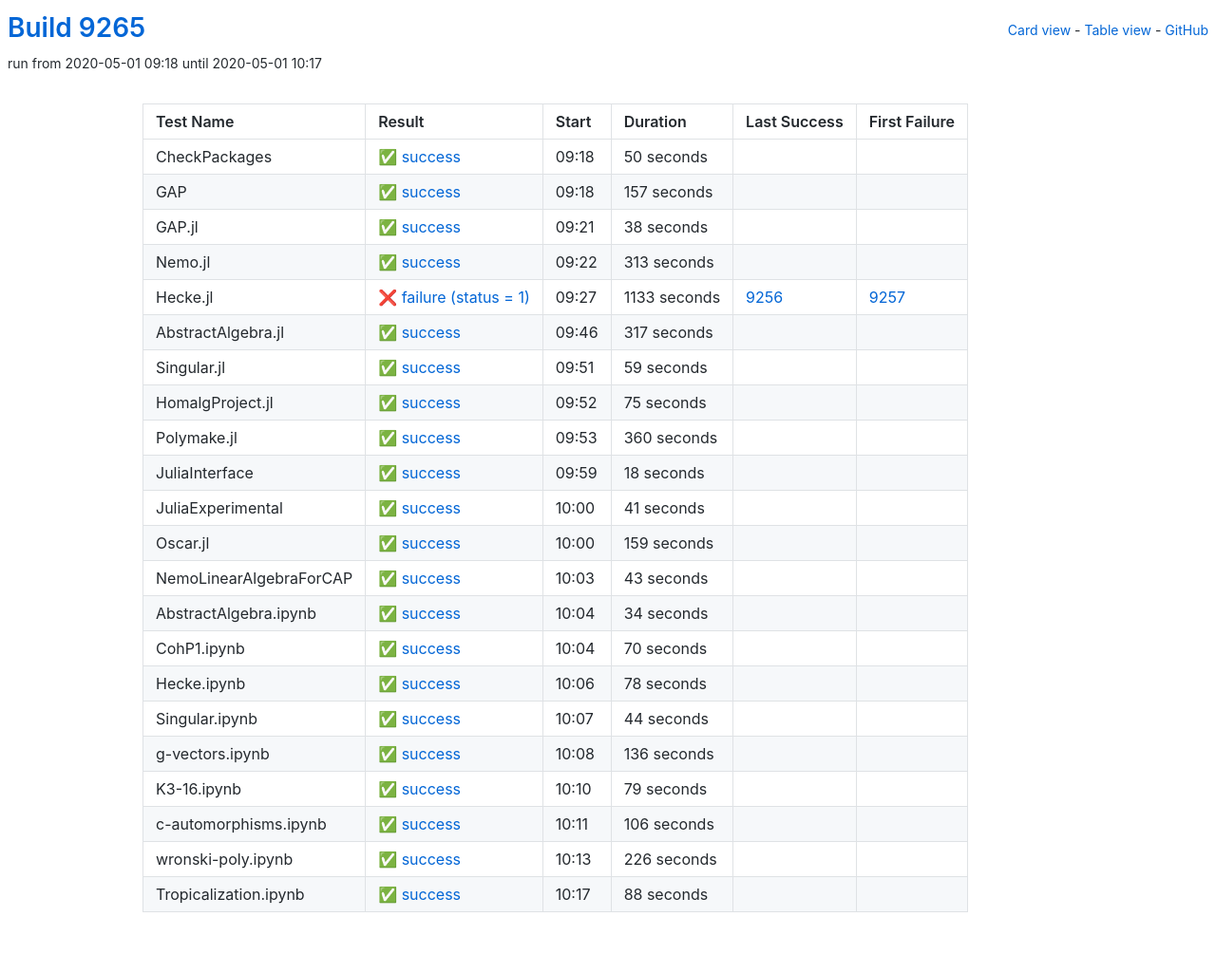
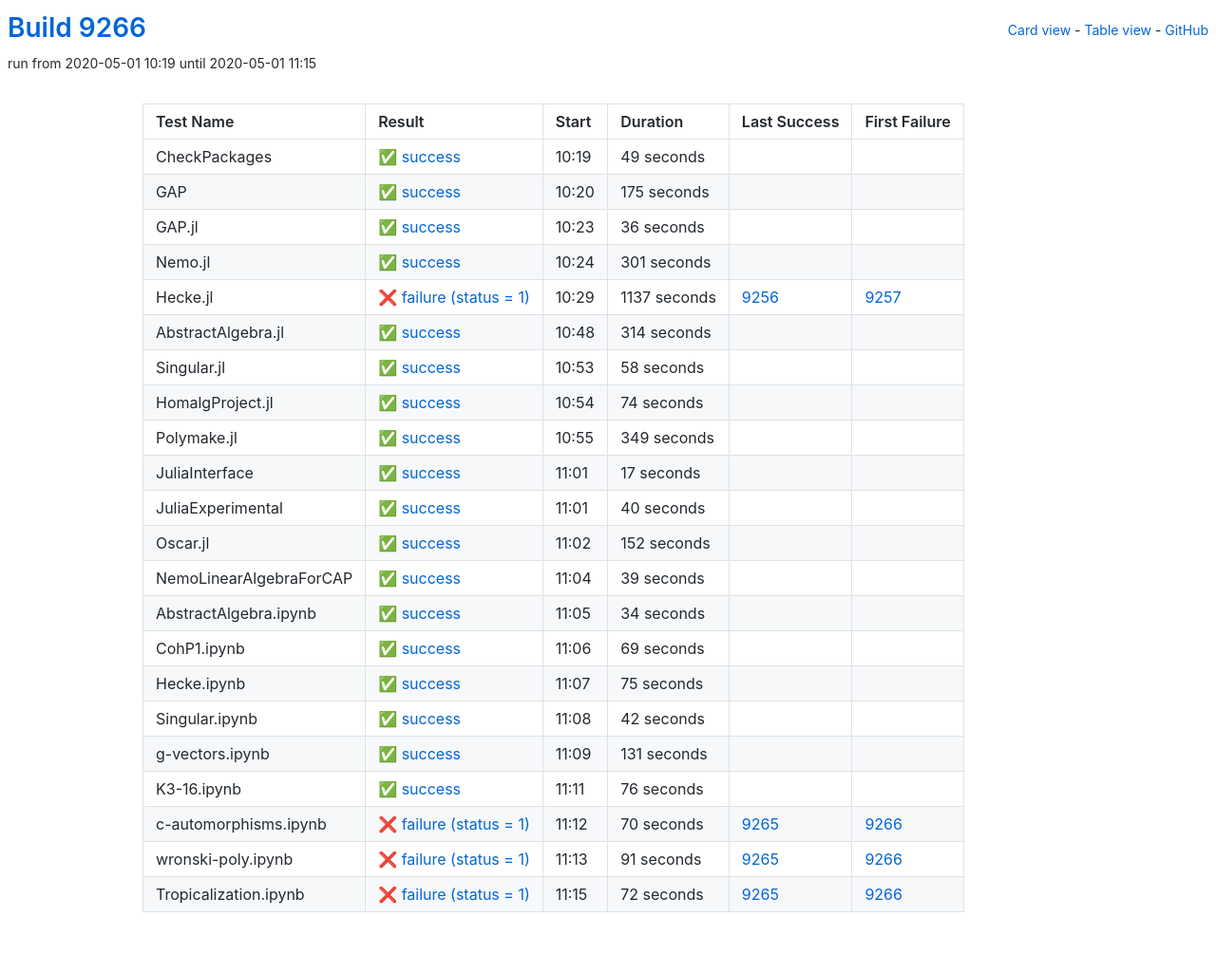
Before and after one commit to oscar-system/oscar-ci-status, a Jekyll site: the page built from table.html, in a window 1280 px wide. Shown: the whole page at 95% size. Built offline with Jekyll 4.4.1, drawn with Linux system fonts in a browser that asks for light colours.

Commit message:
Build 9266

```diff
--- a/_data/ci.yml
+++ b/_data/ci.yml
@@ -1,82 +1,170 @@
-build: 9265
-build_url: https://oscarci.mathematik.uni-kl.de/job/oscar/9265/
+build: 9266
+build_url: https://oscarci.mathematik.uni-kl.de/job/oscar/9266/
 job: oscar
 tests:
-- duration: 50
+- duration: 49
   exitcode: 0
   first_failure: false
   first_failure_url: null
   last_success: false
   last_success_url: null
-  log: https://oscarci.mathematik.uni-kl.de/job/oscar/9265/artifact/logs/build-9265/CheckPackages.log
+  log: https://oscarci.mathematik.uni-kl.de/job/oscar/9266/artifact/logs/build-9266/CheckPackages.log
   name: CheckPackages
-  start: 2020-05-01 09:18
+  start: 2020-05-01 10:19
   status: success
   success: true
-- duration: 157
+- duration: 175
   exitcode: 0
   first_failure: false
   first_failure_url: null
   last_success: false
   last_success_url: null
-  log: https://oscarci.mathematik.uni-kl.de/job/oscar/9265/artifact/logs/build-9265/GAP.log
+  log: https://oscarci.mathematik.uni-kl.de/job/oscar/9266/artifact/logs/build-9266/GAP.log
   name: GAP
-  start: 2020-05-01 09:18
+  start: 2020-05-01 10:20
   status: success
   success: true
-- duration: 38
+- duration: 36
   exitcode: 0
   first_failure: false
   first_failure_url: null
   last_success: false
   last_success_url: null
-  log: https://oscarci.mathematik.uni-kl.de/job/oscar/9265/artifact/logs/build-9265/GAP.jl.log
+  log: https://oscarci.mathematik.uni-kl.de/job/oscar/9266/artifact/logs/build-9266/GAP.jl.log
   name: GAP.jl
-  start: 2020-05-01 09:21
+  start: 2020-05-01 10:23
   status: success
   success: true
-- duration: 313
+- duration: 301
   exitcode: 0
   first_failure: false
   first_failure_url: null
   last_success: false
   last_success_url: null
-  log: https://oscarci.mathematik.uni-kl.de/job/oscar/9265/artifact/logs/build-9265/Nemo.jl.log
+  log: https://oscarci.mathematik.uni-kl.de/job/oscar/9266/artifact/logs/build-9266/Nemo.jl.log
   name: Nemo.jl
-  start: 2020-05-01 09:22
+  start: 2020-05-01 10:24
   status: success
   success: true
-- duration: 1133
+- duration: 1137
   exitcode: 1
   first_failure: 9257
   first_failure_url: https://oscarci.mathematik.uni-kl.de/job/oscar/9257/
   last_success: 9256
   last_success_url: https://oscarci.mathematik.uni-kl.de/job/oscar/9256/
-  log: https://oscarci.mathematik.uni-kl.de/job/oscar/9265/artifact/logs/build-9265/Hecke.jl.log
+  log: https://oscarci.mathematik.uni-kl.de/job/oscar/9266/artifact/logs/build-9266/Hecke.jl.log
   name: Hecke.jl
-  start: 2020-05-01 09:27
+  start: 2020-05-01 10:29
   status: failure
   success: false
-- duration: 317
+- duration: 314
   exitcode: 0
   first_failure: false
   first_failure_url: null
   last_success: false
   last_success_url: null
-  log: https://oscarci.mathematik.uni-kl.de/job/oscar/9265/artifact/logs/build-9265/AbstractAlgebra.jl.log
+  log: https://oscarci.mathematik.uni-kl.de/job/oscar/9266/artifact/logs/build-9266/AbstractAlgebra.jl.log
   name: AbstractAlgebra.jl
-  start: 2020-05-01 09:46
+  start: 2020-05-01 10:48
   status: success
   success: true
-- duration: 59
+- duration: 58
   exitcode: 0
   first_failure: false
   first_failure_url: null
   last_success: false
   last_success_url: null
-  log: https://oscarci.mathematik.uni-kl.de/job/oscar/9265/artifact/logs/build-9265/Singular.jl.log
+  log: https://oscarci.mathematik.uni-kl.de/job/oscar/9266/artifact/logs/build-9266/Singular.jl.log
   name: Singular.jl
-  start: 2020-05-01 09:51
+  start: 2020-05-01 10:53
+  status: success
+  success: true
+- duration: 74
+  exitcode: 0
+  first_failure: false
+  first_failure_url: null
+  last_success: false
+  last_success_url: null
+  log: https://oscarci.mathematik.uni-kl.de/job/oscar/9266/artifact/logs/build-9266/HomalgProject.jl.log
+  name: HomalgProject.jl
+  start: 2020-05-01 10:54
+  status: success
+  success: true
+- duration: 349
+  exitcode: 0
+  first_failure: false
+  first_failure_url: null
+  last_success: false
+  last_success_url: null
+  log: https://oscarci.mathematik.uni-kl.de/job/oscar/9266/artifact/logs/build-9266/Polymake.jl.log
+  name: Polymake.jl
+  start: 2020-05-01 10:55
+  status: success
+  success: true
+- duration: 17
+  exitcode: 0
+  first_failure: false
+  first_failure_url: null
+  last_success: false
+  last_success_url: null
+  log: https://oscarci.mathematik.uni-kl.de/job/oscar/9266/artifact/logs/build-9266/JuliaInterface.log
+  name: JuliaInterface
+  start: 2020-05-01 11:01
+  status: success
+  success: true
+- duration: 40
+  exitcode: 0
+  first_failure: false
+  first_failure_url: null
+  last_success: false
+  last_success_url: null
+  log: https://oscarci.mathematik.uni-kl.de/job/oscar/9266/artifact/logs/build-9266/JuliaExperimental.log
+  name: JuliaExperimental
+  start: 2020-05-01 11:01
+  status: success
+  success: true
+- duration: 152
+  exitcode: 0
+  first_failure: false
+  first_failure_url: null
+  last_success: false
+  last_success_url: null
+  log: https://oscarci.mathematik.uni-kl.de/job/oscar/9266/artifact/logs/build-9266/Oscar.jl.log
+  name: Oscar.jl
+  start: 2020-05-01 11:02
+  status: success
+  success: true
+- duration: 39
+  exitcode: 0
+  first_failure: false
+  first_failure_url: null
+  last_success: false
+  last_success_url: null
+  log: https://oscarci.mathematik.uni-kl.de/job/oscar/9266/artifact/logs/build-9266/NemoLinearAlgebraForCAP.log
+  name: NemoLinearAlgebraForCAP
+  start: 2020-05-01 11:04
+  status: success
+  success: true
+- duration: 34
+  exitcode: 0
+  first_failure: false
+  first_failure_url: null
+  last_success: false
+  last_success_url: null
+  log: https://oscarci.mathematik.uni-kl.de/job/oscar/9266/artifact/logs/build-9266/AbstractAlgebra.ipynb.log
+  name: AbstractAlgebra.ipynb
+  start: 2020-05-01 11:05
+  status: success
+  success: true
+- duration: 69
+  exitcode: 0
+  first_failure: false
+  first_failure_url: null
+  last_success: false
+  last_success_url: null
+  log: https://oscarci.mathematik.uni-kl.de/job/oscar/9266/artifact/logs/build-9266/CohP1.ipynb.log
+  name: CohP1.ipynb
+  start: 2020-05-01 11:06
   status: success
   success: true
 - duration: 75
@@ -85,162 +173,74 @@
   first_failure_url: null
   last_success: false
   last_success_url: null
-  log: https://oscarci.mathematik.uni-kl.de/job/oscar/9265/artifact/logs/build-9265/HomalgProject.jl.log
-  name: HomalgProject.jl
-  start: 2020-05-01 09:52
+  log: https://oscarci.mathematik.uni-kl.de/job/oscar/9266/artifact/logs/build-9266/Hecke.ipynb.log
+  name: Hecke.ipynb
+  start: 2020-05-01 11:07
   status: success
   success: true
-- duration: 360
+- duration: 42
   exitcode: 0
   first_failure: false
   first_failure_url: null
   last_success: false
   last_success_url: null
-  log: https://oscarci.mathematik.uni-kl.de/job/oscar/9265/artifact/logs/build-9265/Polymake.jl.log
-  name: Polymake.jl
-  start: 2020-05-01 09:53
+  log: https://oscarci.mathematik.uni-kl.de/job/oscar/9266/artifact/logs/build-9266/Singular.ipynb.log
+  name: Singular.ipynb
+  start: 2020-05-01 11:08
   status: success
   success: true
-- duration: 18
+- duration: 131
   exitcode: 0
   first_failure: false
   first_failure_url: null
   last_success: false
   last_success_url: null
-  log: https://oscarci.mathematik.uni-kl.de/job/oscar/9265/artifact/logs/build-9265/JuliaInterface.log
-  name: JuliaInterface
-  start: 2020-05-01 09:59
+  log: https://oscarci.mathematik.uni-kl.de/job/oscar/9266/artifact/logs/build-9266/g-vectors.ipynb.log
+  name: g-vectors.ipynb
+  start: 2020-05-01 11:09
   status: success
   success: true
-- duration: 41
+- duration: 76
   exitcode: 0
   first_failure: false
   first_failure_url: null
   last_success: false
   last_success_url: null
-  log: https://oscarci.mathematik.uni-kl.de/job/oscar/9265/artifact/logs/build-9265/JuliaExperimental.log
-  name: JuliaExperimental
-  start: 2020-05-01 10:00
-  status: success
-  success: true
-- duration: 159
-  exitcode: 0
-  first_failure: false
-  first_failure_url: null
-  last_success: false
-  last_success_url: null
-  log: https://oscarci.mathematik.uni-kl.de/job/oscar/9265/artifact/logs/build-9265/Oscar.jl.log
-  name: Oscar.jl
-  start: 2020-05-01 10:00
-  status: success
-  success: true
-- duration: 43
-  exitcode: 0
-  first_failure: false
-  first_failure_url: null
-  last_success: false
-  last_success_url: null
-  log: https://oscarci.mathematik.uni-kl.de/job/oscar/9265/artifact/logs/build-9265/NemoLinearAlgebraForCAP.log
-  name: NemoLinearAlgebraForCAP
-  start: 2020-05-01 10:03
-  status: success
-  success: true
-- duration: 34
-  exitcode: 0
-  first_failure: false
-  first_failure_url: null
-  last_success: false
-  last_success_url: null
-  log: https://oscarci.mathematik.uni-kl.de/job/oscar/9265/artifact/logs/build-9265/AbstractAlgebra.ipynb.log
-  name: AbstractAlgebra.ipynb
-  start: 2020-05-01 10:04
+  log: https://oscarci.mathematik.uni-kl.de/job/oscar/9266/artifact/logs/build-9266/K3-16.ipynb.log
+  name: K3-16.ipynb
+  start: 2020-05-01 11:11
   status: success
   success: true
 - duration: 70
-  exitcode: 0
-  first_failure: false
-  first_failure_url: null
-  last_success: false
-  last_success_url: null
-  log: https://oscarci.mathematik.uni-kl.de/job/oscar/9265/artifact/logs/build-9265/CohP1.ipynb.log
-  name: CohP1.ipynb
-  start: 2020-05-01 10:04
-  status: success
-  success: true
-- duration: 78
-  exitcode: 0
-  first_failure: false
-  first_failure_url: null
-  last_success: false
-  last_success_url: null
-  log: https://oscarci.mathematik.uni-kl.de/job/oscar/9265/artifact/logs/build-9265/Hecke.ipynb.log
-  name: Hecke.ipynb
-  start: 2020-05-01 10:06
-  status: success
-  success: true
-- duration: 44
-  exitcode: 0
-  first_failure: false
-  first_failure_url: null
-  last_success: false
-  last_success_url: null
-  log: https://oscarci.mathematik.uni-kl.de/job/oscar/9265/artifact/logs/build-9265/Singular.ipynb.log
-  name: Singular.ipynb
-  start: 2020-05-01 10:07
-  status: success
-  success: true
-- duration: 136
-  exitcode: 0
-  first_failure: false
-  first_failure_url: null
-  last_success: false
-  last_success_url: null
-  log: https://oscarci.mathematik.uni-kl.de/job/oscar/9265/artifact/logs/build-9265/g-vectors.ipynb.log
-  name: g-vectors.ipynb
-  start: 2020-05-01 10:08
-  status: success
-  success: true
-- duration: 79
-  exitcode: 0
-  first_failure: false
-  first_failure_url: null
-  last_success: false
-  last_success_url: null
-  log: https://oscarci.mathematik.uni-kl.de/job/oscar/9265/artifact/logs/build-9265/K3-16.ipynb.log
-  name: K3-16.ipynb
-  start: 2020-05-01 10:10
-  status: success
-  success: true
-- duration: 106
-  exitcode: 0
-  first_failure: false
-  first_failure_url: null
-  last_success: false
-  last_success_url: null
-  log: https://oscarci.mathematik.uni-kl.de/job/oscar/9265/artifact/logs/build-9265/c-automorphisms.ipynb.log
+  exitcode: 1
+  first_failure: 9266
+  first_failure_url: https://oscarci.mathematik.uni-kl.de/job/oscar/9266/
+  last_success: 9265
+  last_success_url: https://oscarci.mathematik.uni-kl.de/job/oscar/9265/
+  log: https://oscarci.mathematik.uni-kl.de/job/oscar/9266/artifact/logs/build-9266/c-automorphisms.ipynb.log
   name: c-automorphisms.ipynb
-  start: 2020-05-01 10:11
-  status: success
-  success: true
-- duration: 226
-  exitcode: 0
-  first_failure: false
-  first_failure_url: null
-  last_success: false
-  last_success_url: null
-  log: https://oscarci.mathematik.uni-kl.de/job/oscar/9265/artifact/logs/build-9265/wronski-poly.ipynb.log
+  start: 2020-05-01 11:12
+  status: failure
+  success: false
+- duration: 91
+  exitcode: 1
+  first_failure: 9266
+  first_failure_url: https://oscarci.mathematik.uni-kl.de/job/oscar/9266/
+  last_success: 9265
+  last_success_url: https://oscarci.mathematik.uni-kl.de/job/oscar/9265/
+  log: https://oscarci.mathematik.uni-kl.de/job/oscar/9266/artifact/logs/build-9266/wronski-poly.ipynb.log
   name: wronski-poly.ipynb
-  start: 2020-05-01 10:13
-  status: success
-  success: true
-- duration: 88
-  exitcode: 0
-  first_failure: false
-  first_failure_url: null
-  last_success: false
-  last_success_url: null
-  log: https://oscarci.mathematik.uni-kl.de/job/oscar/9265/artifact/logs/build-9265/Tropicalization.ipynb.log
+  start: 2020-05-01 11:13
+  status: failure
+  success: false
+- duration: 72
+  exitcode: 1
+  first_failure: 9266
+  first_failure_url: https://oscarci.mathematik.uni-kl.de/job/oscar/9266/
+  last_success: 9265
+  last_success_url: https://oscarci.mathematik.uni-kl.de/job/oscar/9265/
+  log: https://oscarci.mathematik.uni-kl.de/job/oscar/9266/artifact/logs/build-9266/Tropicalization.ipynb.log
   name: Tropicalization.ipynb
-  start: 2020-05-01 10:17
-  status: success
-  success: true
+  start: 2020-05-01 11:15
+  status: failure
+  success: false
```
Also changed, not shown: README.md.
